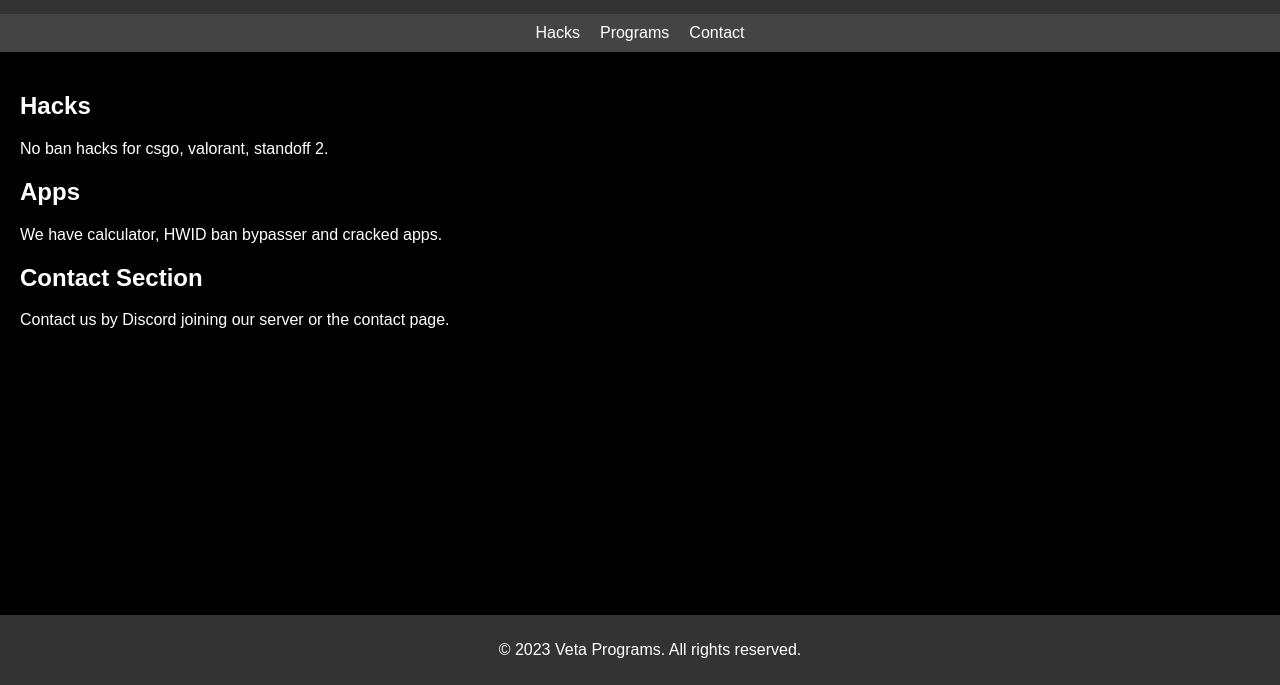
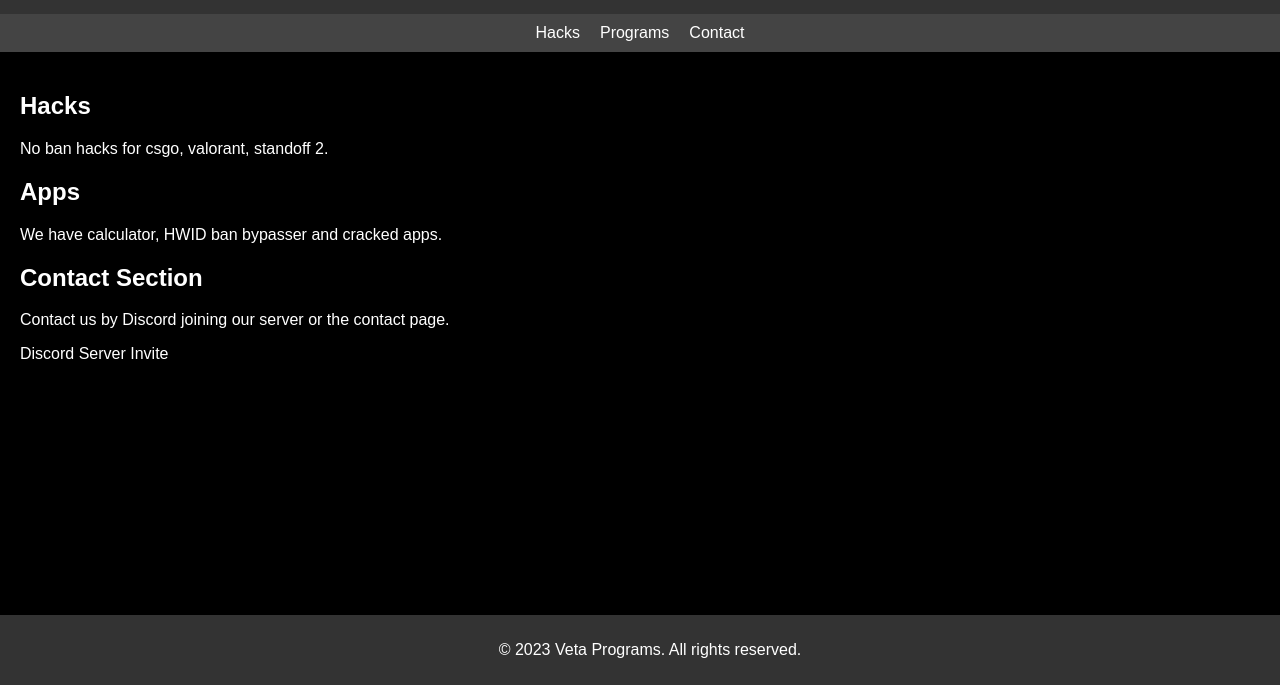
Before and after one commit to VetaCheats/VetaCheats.github.io, a plain HTML site: page index.html in a window 1280 px wide. Shown: the part 115-800 px from the top of the page. Drawn offline with Linux system fonts and the light colour scheme.

Commit message:
Update files

```diff
--- a/index.html
+++ b/index.html
@@ -83,7 +83,7 @@
         <section id="contact">
             <h2>Contact Section</h2>
             <p>Contact us by Discord joining our server or the contact page.</p>
-            <p><a style="text-decoration: none; color: white;" href="https://discord.com/invite/suabeUGuFc"></a></p>
+            <p><a style="text-decoration: none; color: white;" href="https://discord.com/invite/suabeUGuFc">Discord Server Invite</a></p>
         </section>
     </main>
 
```
